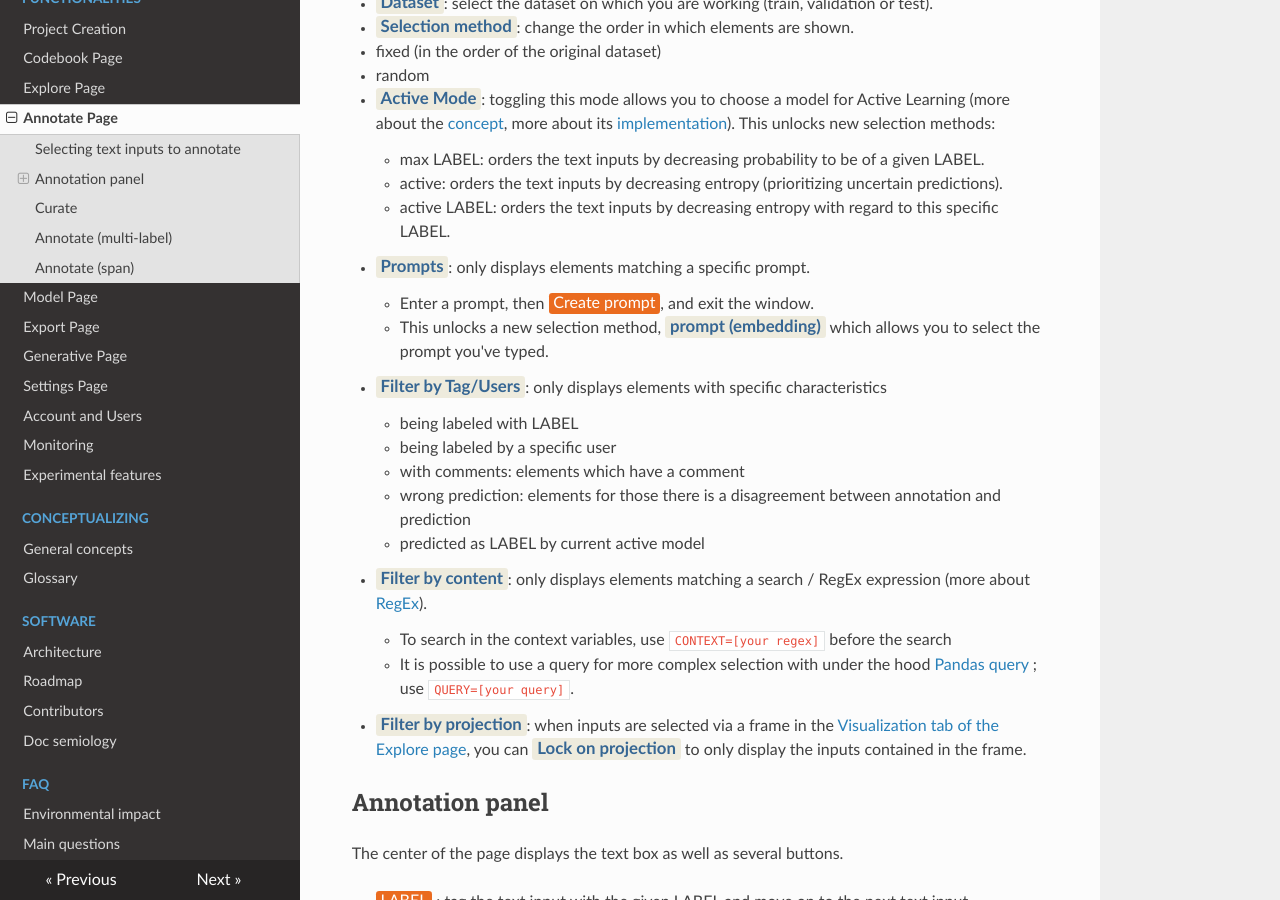
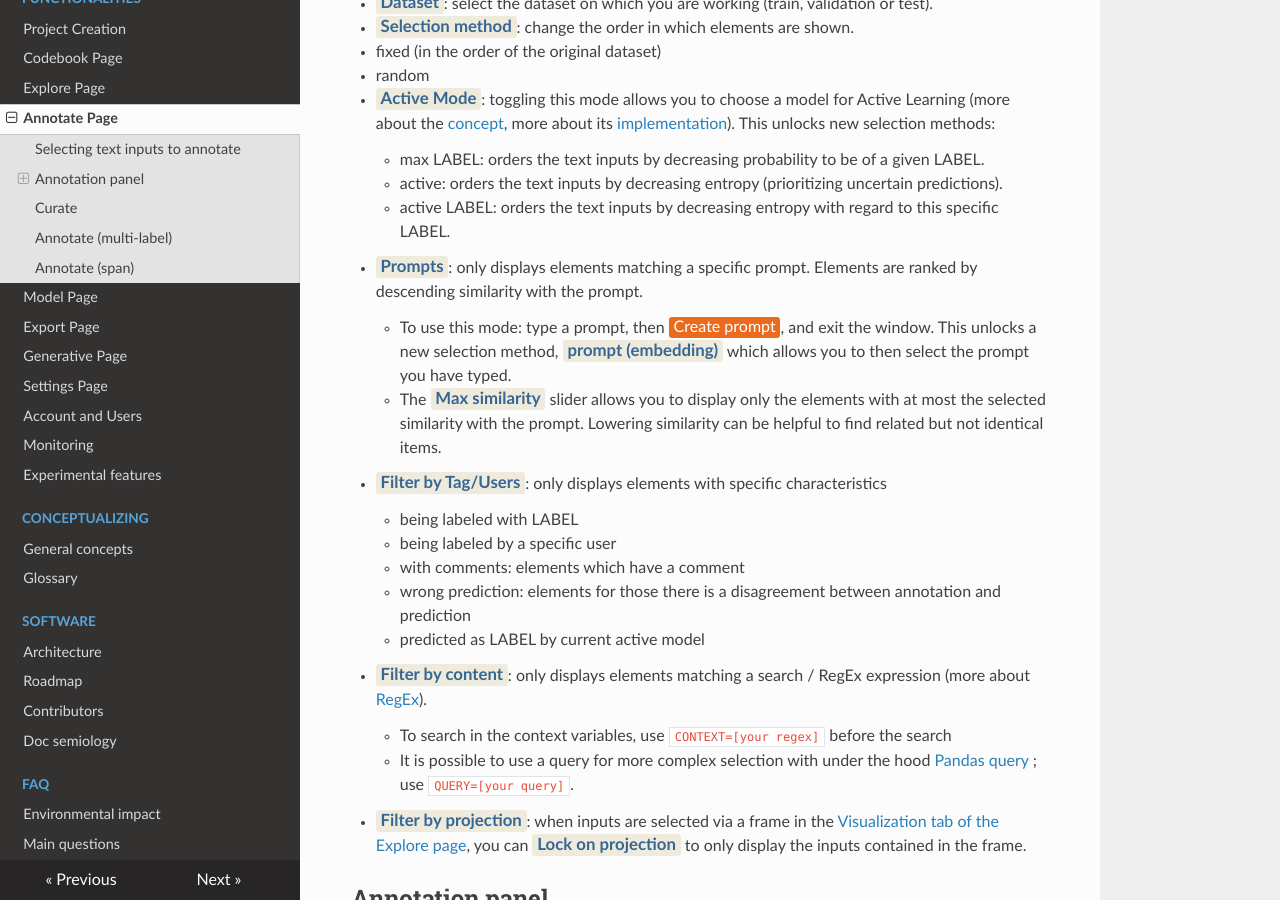
Before and after one commit to activetigger/documentation, an MkDocs documentation site: the page built from docs/functionalities/annotate.md, in a window 1280 px wide and 900 px high, scrolled down 739 px. Built offline with MkDocs 1.6.1, drawn with Linux system fonts in a browser that asks for light colours; nearby versions of some CDN libraries.

Commit message:
added prompt similarity slider

```diff
--- a/docs/functionalities/annotate.md
+++ b/docs/functionalities/annotate.md
@@ -16,9 +16,9 @@ There are several ways to select a subset of text inputs.
     - max LABEL: orders the text inputs by decreasing probability to be of a given LABEL.
     - active: orders the text inputs by decreasing entropy (prioritizing uncertain predictions).
     - active LABEL: orders the text inputs by decreasing entropy with regard to this specific LABEL.
-- <span class="parameter">Prompts</span>: only displays elements matching a specific prompt.
-    - Enter a prompt, then <span class="action primary">Create prompt</span>, and exit the window.
-    - This unlocks a new selection method, <span class="parameter">prompt (embedding)</span> which allows you to select the prompt you've typed.
+- <span class="parameter">Prompts</span>: only displays elements matching a specific prompt. Elements are ranked by descending similarity with the prompt.
+    - To use this mode: type a prompt, then <span class="action primary">Create prompt</span>, and exit the window. This unlocks a new selection method, <span class="parameter">prompt (embedding)</span> which allows you to then select the prompt you have typed.
+    - The <span class="parameter">Max similarity</span> slider allows you to display only the elements with at most the selected similarity with the prompt. Lowering similarity can be helpful to find related but not identical items.
 - <span class="parameter">Filter by Tag/Users</span>: only displays elements with specific characteristics
     - being labeled with LABEL
     - being labeled by a specific user
```
